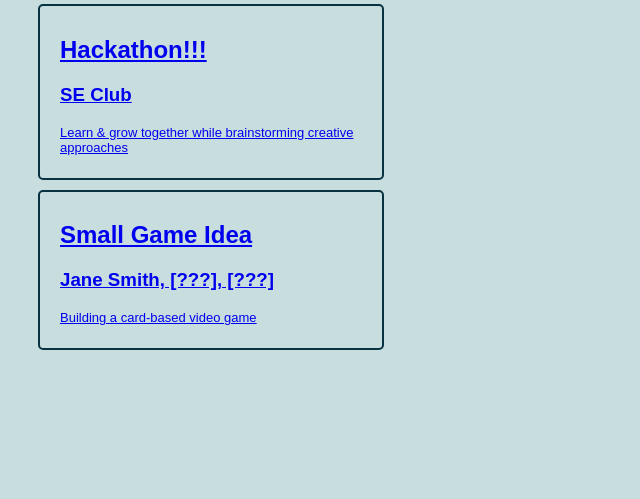
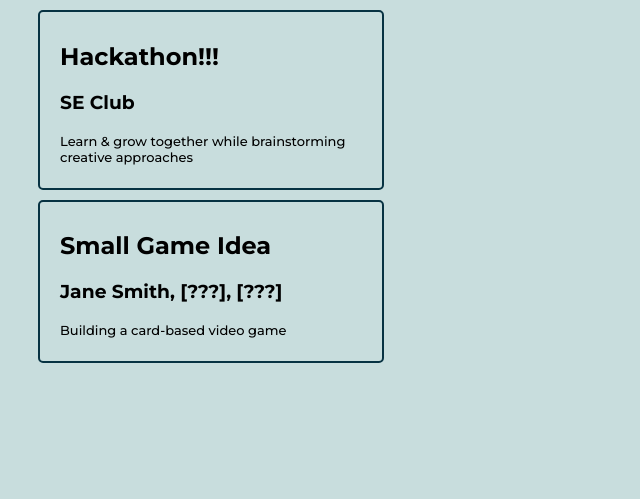
Before and after one commit to IntrixTheName/Error404, a browser extension: page azul.html in a window 1280 px wide. Shown: the part 301-800 px from the top of the page, without its empty margins (0-640 px from the left). Drawn offline with Linux system fonts and the light colour scheme.

Commit message:
Fixed Montserrat font not showing up correctly

```diff
--- a/azul.html
+++ b/azul.html
@@ -1,5 +1,10 @@
 <html>
     <head>
+        <!-- Linking Montserrat font from Google Fonts API -->
+        <link rel="preconnect" href="https://fonts.googleapis.com">
+        <link rel="preconnect" href="https://fonts.gstatic.com" crossorigin>
+        <link href="https://fonts.googleapis.com/css2?family=Montserrat:ital,wght@0,100..900;1,100..900&display=swap" rel="stylesheet">
+
         <style>
             :root {
                 /* Project Colors, made vars for  */
@@ -15,14 +20,6 @@
                 --accent2: #99C1C0;
                 --accent2_bkgd: #99C1C088;
             }
-            @font-face {
-                font-family: "Montserrat-Bold";
-                src: url('https://fonts.googleapis.com/css2?family=Montserrat:wght@700&display=swap');
-            }
-            @font-face {
-                font-family: "Montserrat";
-                src: url('https://fonts.googleapis.com/css2?family=Montserrat&display=swap');
-            }
 
             html {
                 height: 736px;
@@ -31,12 +28,14 @@
             }
 
             h1, h2, h3, h4, h5, h6 {
-                font-family: "Montserrat-Bold", sans-serif;
+                font-family: "Montserrat", sans-serif;
+                font-weight: 700; /* Bold weight */
             }
 
             p {
                 font-family: "Montserrat", sans-serif;
                 font-size: small;
+                font-weight: 500;
             }
 
             ul {
@@ -66,7 +65,7 @@
                 <p>
                     <a href="https://github.com/IntrixTheName/Error404" target="_blank">
                     <img src="github.png" alt="GitHub" width="20" height="20">
-                </p>
+                </a></p>
 
             </li>
 
```
